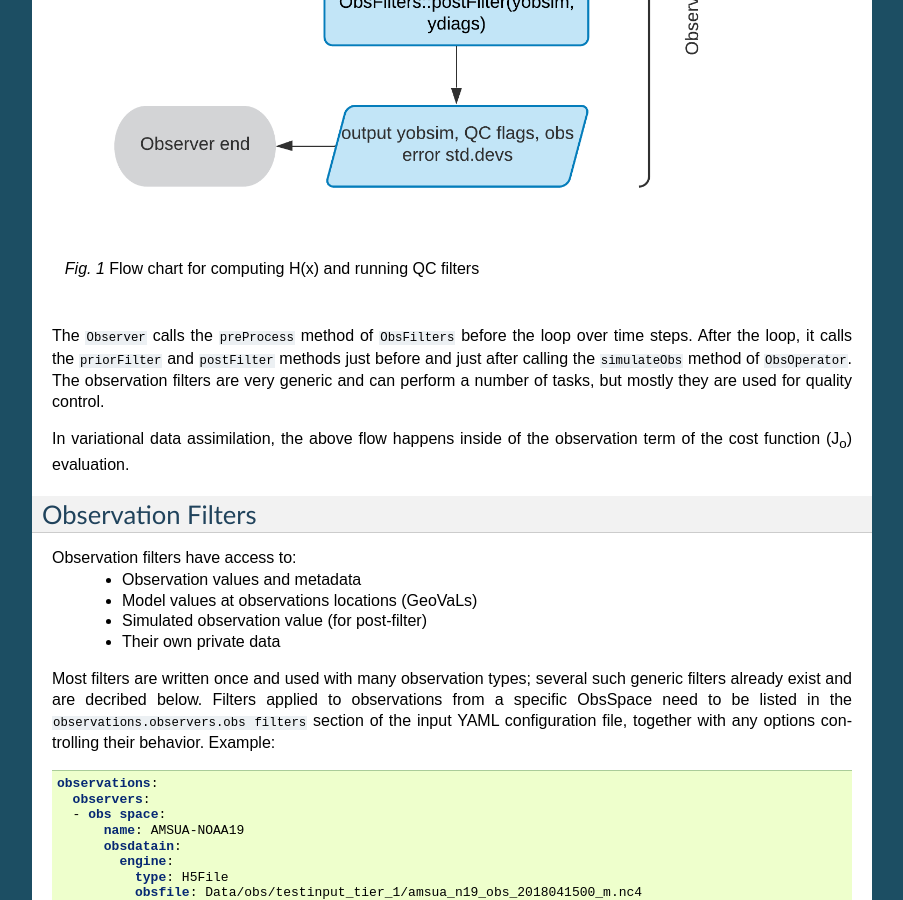
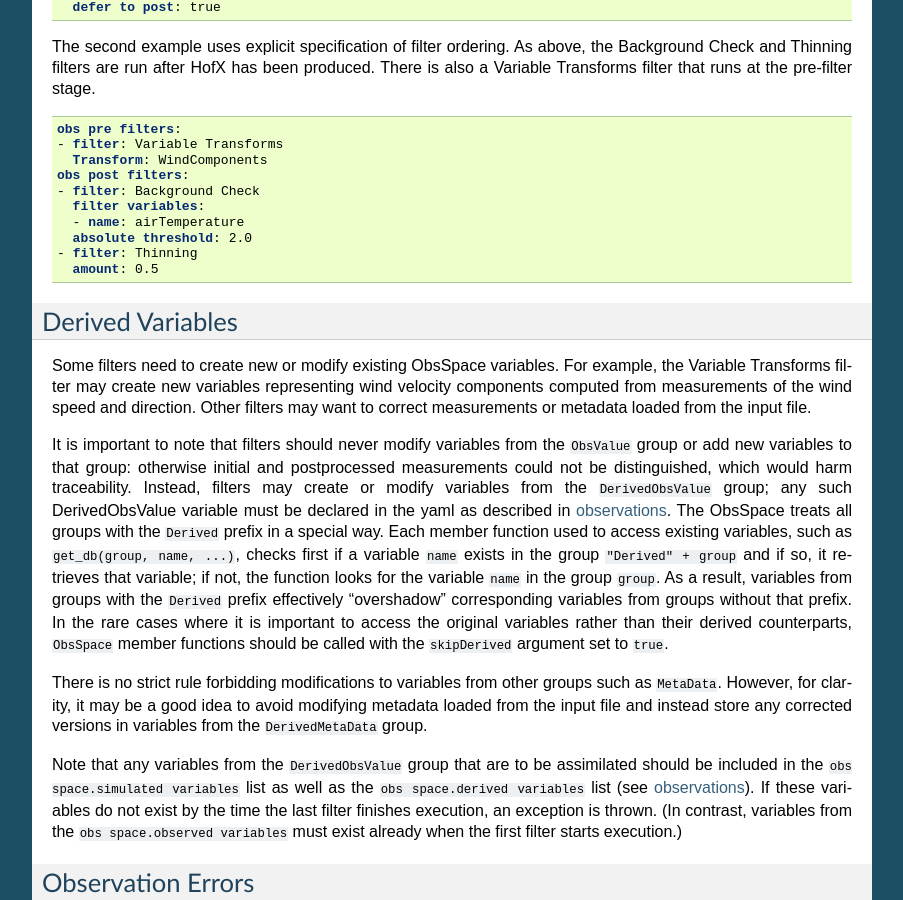
Before and after one commit to JCSDA/jedi-docs, a Sphinx documentation site: the page built from docs/inside/jedi-components/ufo/qcfilters/introduction.rst, in a window 1280 px wide and 900 px high, scrolled down 1622 px. Shown: the whole window, without its empty margins (198-1101 px from the left). Built offline with Sphinx 7.4.7, drawn with Linux system fonts in a browser that asks for light colours; some of the changed text lies outside the part shown.

Commit message:
Rearrange UFO documentation + add documentation on time interpolation (#793)
Co-authored-by: Anna Shlyaeva <anna.v.shlyaeva@noaa.gov>

```diff
--- a/docs/inside/jedi-components/ufo/index.rst
+++ b/docs/inside/jedi-components/ufo/index.rst
@@ -4,7 +4,7 @@
 
 UFO is the **Unified Forward Operator**.
 
-It provides the observational operators needed to compute departures and innovations.  In other words, it enables the comparison between model forecasts and observations that lies at the heart of the data assimilation process.  UFO also provides related functionality related to observations such as quality control (QC) filters and variational bias correction.
+It provides the observational operators needed to compute departures and innovations.  In other words, it enables the comparison between model forecasts and observations that lies at the heart of the data assimilation process.  UFO also provides related functionality related to observations such as quality control (QC) filters, variational bias correction, observation error covariance specification and others.
 
 These documents give a high-level overview of the UFO code repository.  A low-level description of the classes, functions, and subroutines is also available, produced by means of the `Doxygen document generator <https://www.doxygen.nl/index.html>`_.
 
@@ -15,6 +15,7 @@
 .. toctree::
    :maxdepth: 2
 
+   dataflow
    obsops.rst
    newobsop
    qcfilters/index.rst
--- a/docs/inside/jedi-components/ufo/qcfilters/introduction.rst
+++ b/docs/inside/jedi-components/ufo/qcfilters/introduction.rst
@@ -2,23 +2,6 @@
 
 Background
 ==========
-
-
-OOPS Observation Processing Flow
---------------------------------
-
-The flow of H(x) computation and QC filters application in OOPS is shown in the figure below.
-
-.. _ufo-observer-flow:
-.. figure:: images/observer_flow.png
-   :align: center
-
-   Flow chart for computing H(x) and running QC filters
-
-
-The :code:`Observer` calls the :code:`preProcess` method of :code:`ObsFilters` before the loop over time steps. After the loop, it calls the :code:`priorFilter` and :code:`postFilter` methods just before and just after calling the :code:`simulateObs` method of :code:`ObsOperator`. The observation filters are very generic and can perform a number of tasks, but mostly they are used for quality control.
-
-In variational data assimilation, the above flow happens inside of the observation term of the cost function (J\ :sub:`o`) evaluation.
 
 .. _Observation-Filters:
 
```
Also changed, not shown: docs/inside/jedi-components/ufo/dataflow.rst (added, +27 -0 lines), docs/inside/jedi-components/ufo/qcfilters/images/observer_flow.png (deleted).
